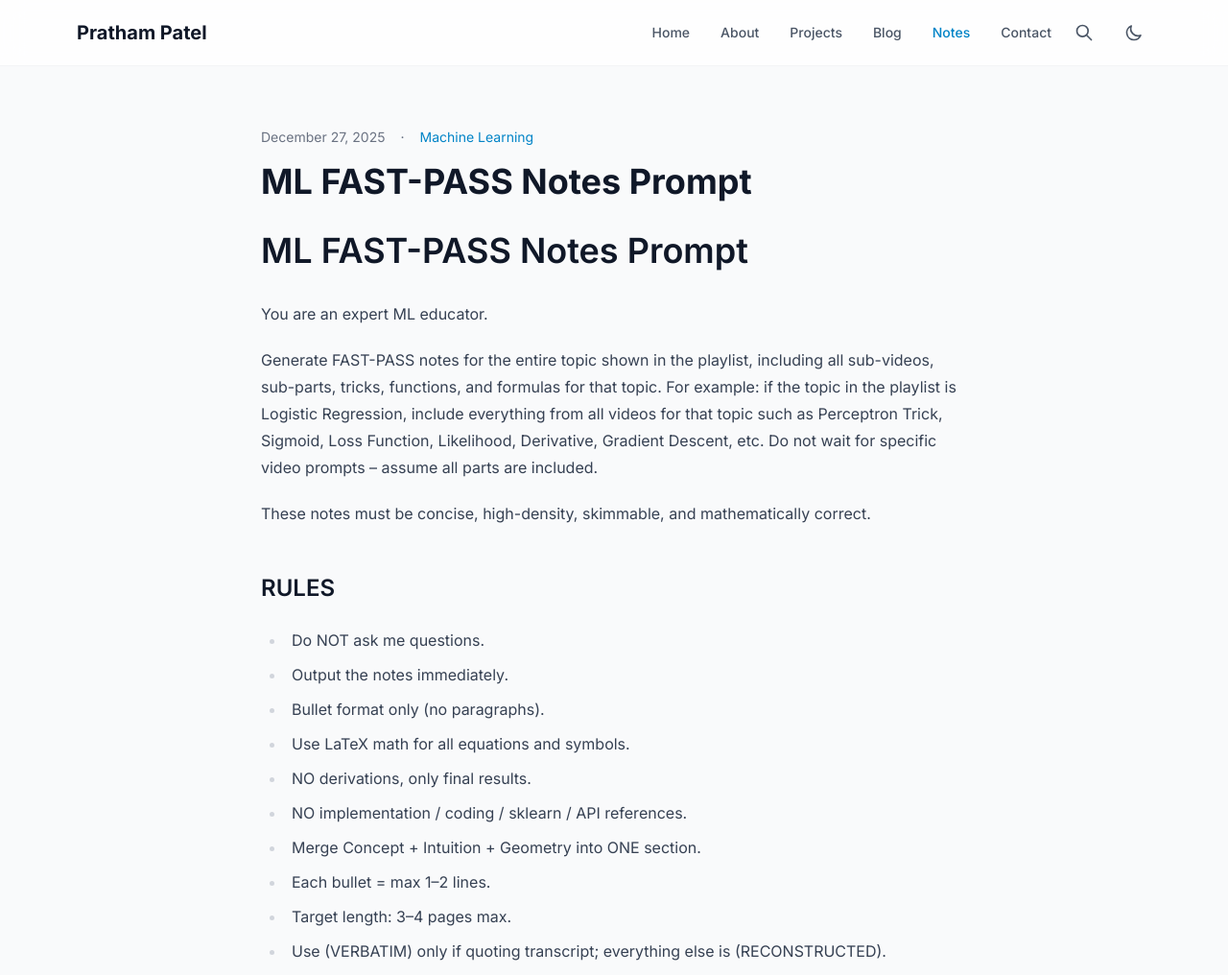
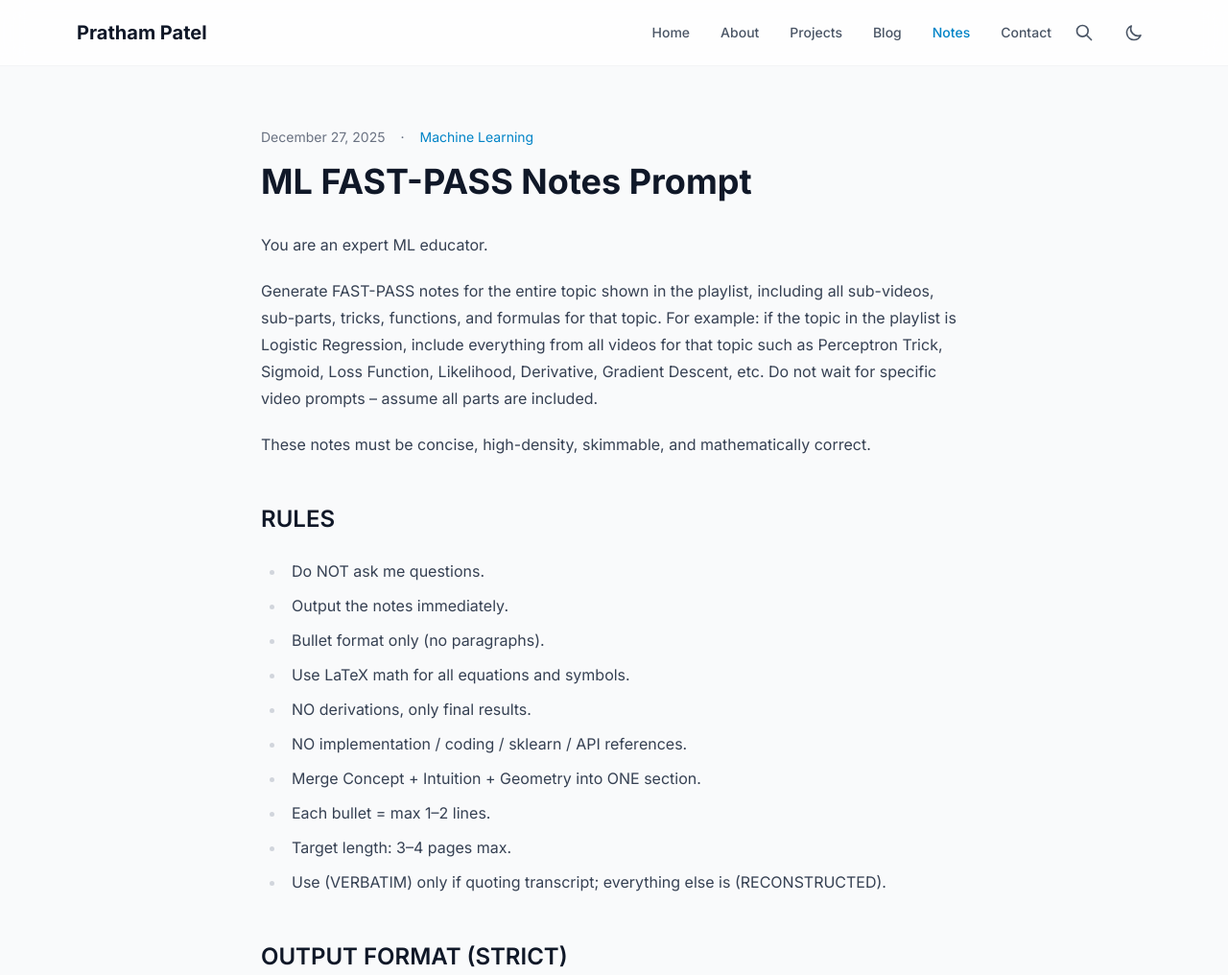
Before and after one commit to prthmptl/prthmptl.github.io, an Astro site: page /notes/ml-fast-pass-notes-prompt in a window 1280 px wide. Shown: the top 1016 px of the page at 96% size. Built offline with nearby package versions, Linux system fonts and the light colour scheme; Astro itself is replaced by a stand-in of ours.

Commit message:
Remove title from ML FAST-PASS notes prompt
Removed the title from the ML FAST-PASS notes prompt.

```diff
--- a/src/content/notes/ml-fast-pass-notes-prompt.md
+++ b/src/content/notes/ml-fast-pass-notes-prompt.md
@@ -3,8 +3,6 @@ title: "ML FAST-PASS Notes Prompt"
 date: 2025-12-27
 topic: "Machine Learning"
 ---
-
-# ML FAST-PASS Notes Prompt
 
 You are an expert ML educator.
 
```
